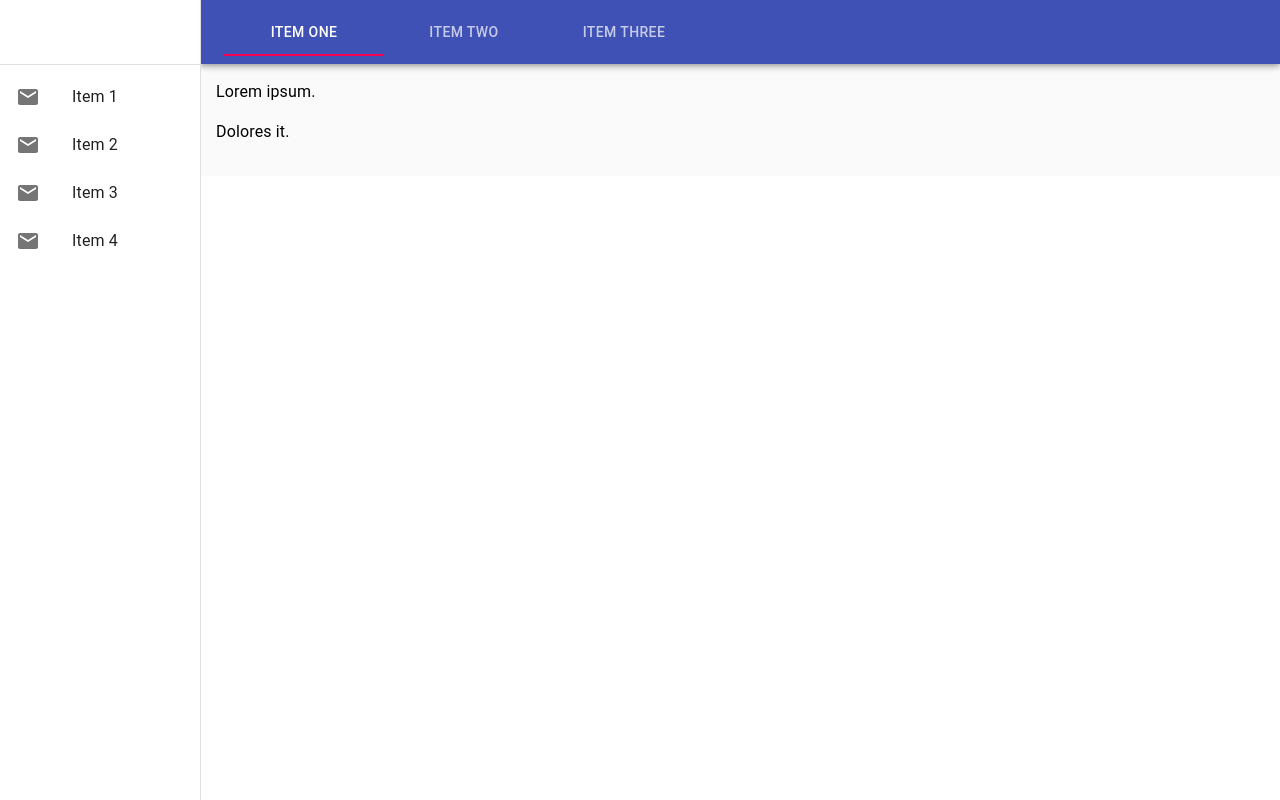
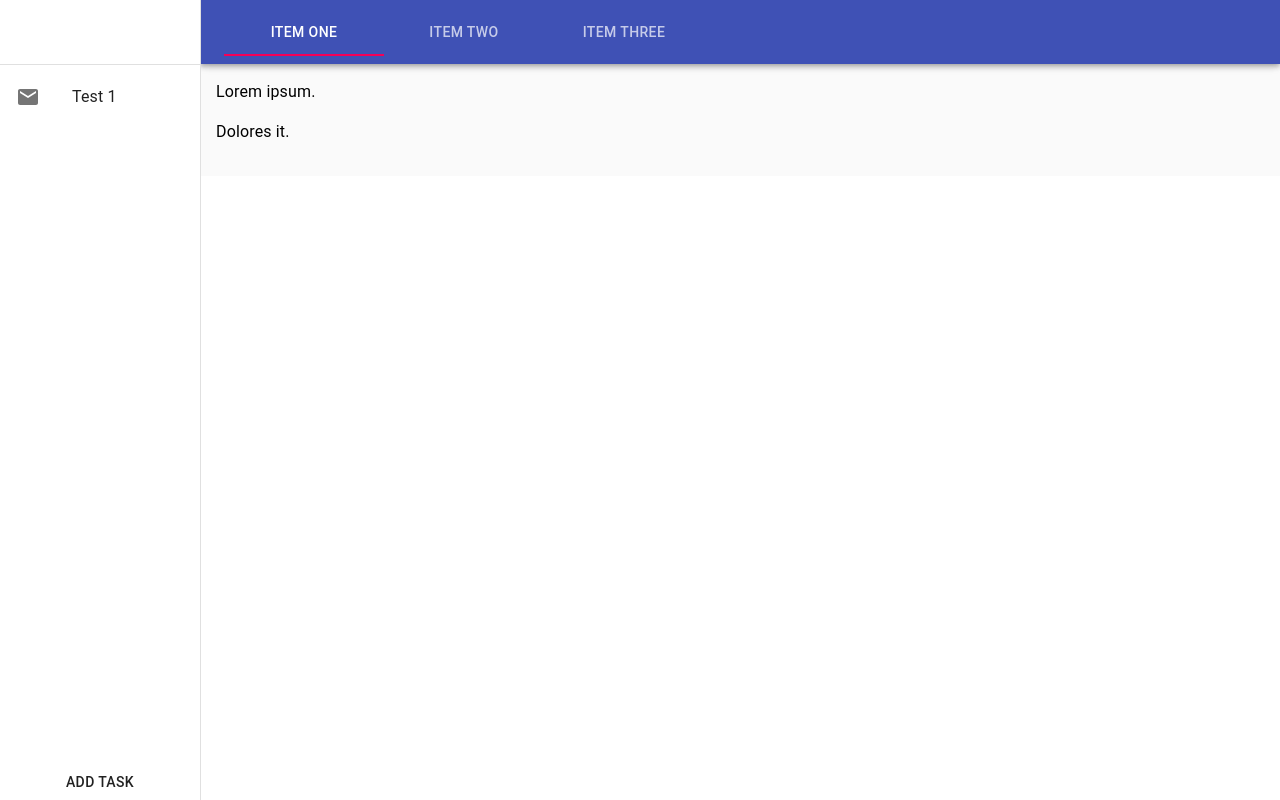
Before and after one commit to Chr1stian/masterapp, a React (Create React App) app: page / in a window 1280 px wide. Built offline with nearby package versions, Linux system fonts and the light colour scheme.

Commit message:
Add task button implemented

```diff
--- a/src/App.tsx
+++ b/src/App.tsx
@@ -8,7 +8,13 @@ import ListItemText from "@material-ui/core/ListItemText";
 import Tabs from "@material-ui/core/Tabs";
 import Tab from "@material-ui/core/Tab";
 import "./App.css";
-import { Typography, ListItemIcon, Divider, Toolbar } from "@material-ui/core";
+import {
+  Typography,
+  ListItemIcon,
+  Divider,
+  Toolbar,
+  Button
+} from "@material-ui/core";
 import MailIcon from "@material-ui/icons/Mail";
 
 const drawerWidth = 200;
@@ -34,6 +40,10 @@ const useStyles = makeStyles((theme: Theme) =>
       flexGrow: 1,
       backgroundColor: theme.palette.background.default,
       padding: theme.spacing(2)
+    },
+    taskButton: {
+      width: drawerWidth,
+      marginTop: "auto"
     }
   })
 );
@@ -41,6 +51,11 @@ const useStyles = makeStyles((theme: Theme) =>
 const App: React.FC = () => {
   const classes = useStyles();
   const [value] = React.useState(0);
+  const [tasks, setTasks] = React.useState(["Test"]);
+  const addTask = (newTask: string): void => {
+    const newTasks: string[] = [...tasks, newTask];
+    setTasks(newTasks);
+  };
 
   return (
     <div className={classes.root}>
@@ -64,8 +79,8 @@ const App: React.FC = () => {
         <div className={classes.toolbar} />
         <Divider />
         <List>
-          {["Item", "Item", "Item", "Item"].map((text, index) => (
-            <ListItem button key={text}>
+          {tasks.map((text, index) => (
+            <ListItem button key={index}>
               <ListItemIcon>
                 <MailIcon />
               </ListItemIcon>
@@ -73,6 +88,12 @@ const App: React.FC = () => {
             </ListItem>
           ))}
         </List>
+        <Button
+          className={classes.taskButton}
+          onClick={(): void => addTask("tekst")}
+        >
+          Add task
+        </Button>
       </Drawer>
       <main className={classes.content}>
         <div className={classes.toolbar} />
```
